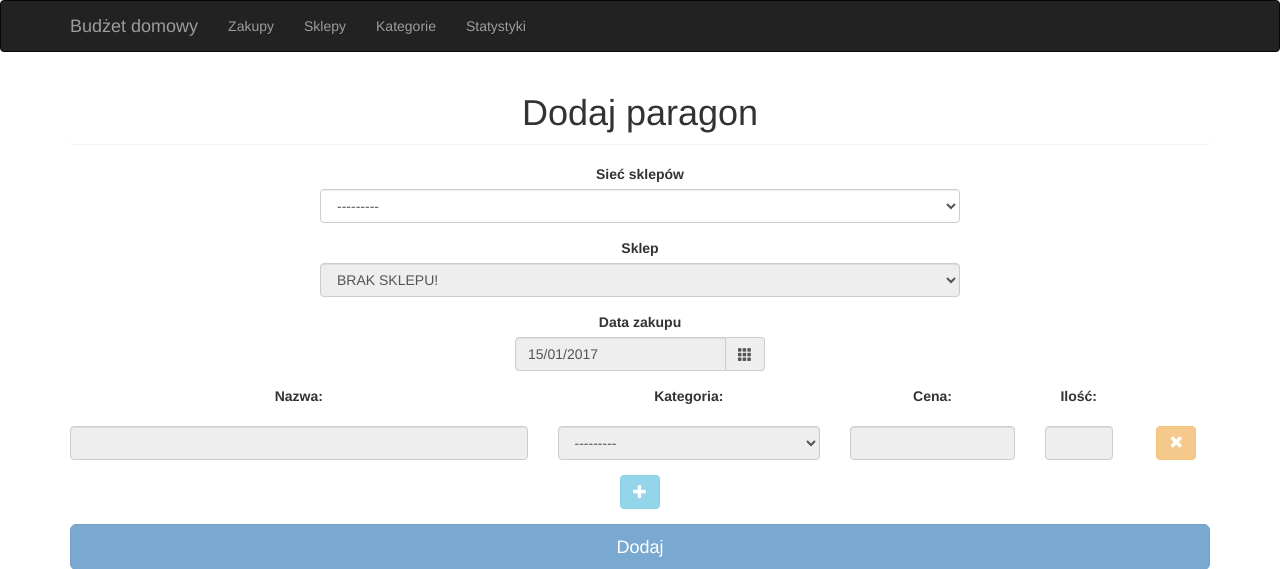
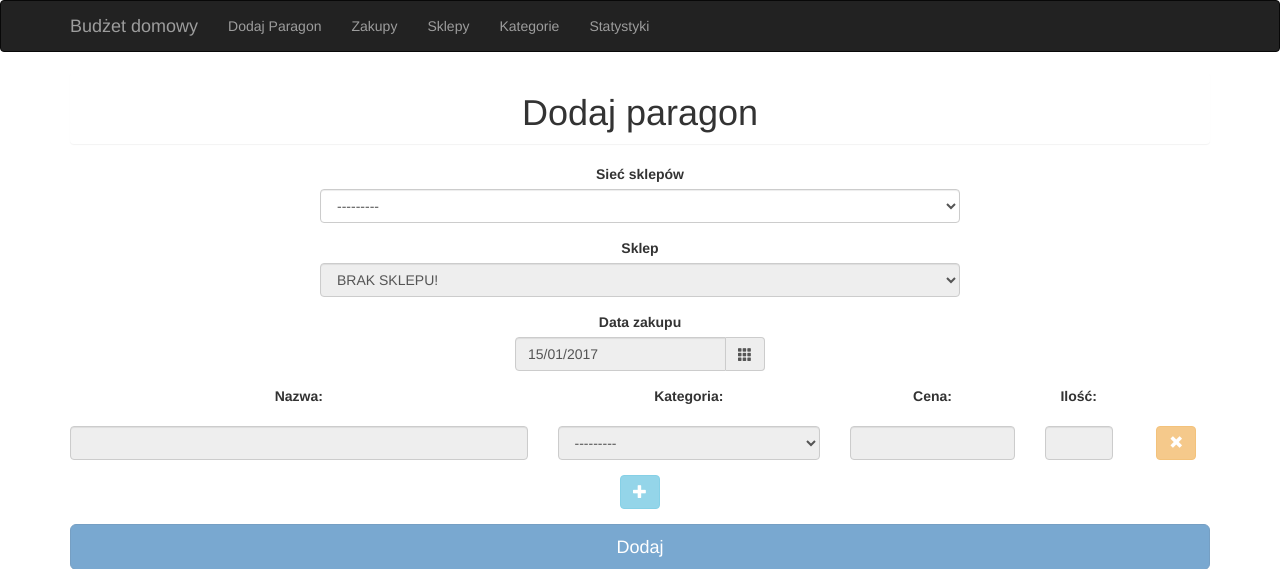
Before and after one commit to Nuurek/HomeBudget, a Django app: page /bills/create/ in a window 1280 px wide. Shown: the top 569 px of the page. Run offline with Django 3.2, Linux system fonts and the light colour scheme; data that the repository does not hold is empty; some libraries are stand-ins or nearby versions.

Commit message:
Fixed bug in categories view.

```diff
--- a/home_budget/forms.py
+++ b/home_budget/forms.py
@@ -68,7 +68,7 @@ class PurchaseRetrieveFormSet(PurchaseFormSet):
 
 CategoryFormSet = modelformset_factory(
     KategorieZakupu,
-    fields=('id', 'nazwa', 'czy_opcjonalny',),
+    fields=('nazwa', 'czy_opcjonalny',),
     extra=0,
     can_delete=True,
     widgets=get_categories_widgets(),
--- a/home_budget/urls.py
+++ b/home_budget/urls.py
@@ -6,7 +6,7 @@ from .views import (
 
 
 urlpatterns = [
-    url(r'^$', BillListView.as_view()),
+    url(r'^$', BillListView.as_view(), name="home"),
     url(r'^bills/create/$', BillCreateView.as_view(), name='bill_create'),
     url(
         r'^bills/(?P<pk>[0-9]+)',
--- a/home_budget/views.py
+++ b/home_budget/views.py
@@ -144,7 +144,10 @@ class CategoryListView(TemplateView):
         return self.render_to_response(context)
 
     def post(self, request, *args, **kwargs):
-        formset = CategoryFormSet(data=request.POST)
+        formset = CategoryFormSet(
+            data=request.POST,
+            queryset=KategorieZakupu.objects.all()
+        )
 
         context = {
             'formset': formset
@@ -181,9 +184,16 @@ class BrandListView(ListView):
         try:
             SieciSklepow.objects.create(nazwa=brand_name)
         except IntegrityError as error:
+            error_code = str(error).partition(':')[0].partition('-')[2]
+
+            error_messages = {
+                "01400": "Sieć sklepów musi posiadać nazwę.",
+                "00001": "Sieć sklepów o podanej nazwie już istnieje.",
+            }
+
             messages.error(
                 request,
-                'Sieć o podanej nazwie już istnieje.'
+                error_messages[error_code]
             )
             return HttpResponseRedirect(reverse('brands'))
         else:
@@ -272,10 +282,8 @@ class BrandDetailView(TemplateView):
 
     def change_brand_name(self, request):
         if request.POST['nazwa'] != self.brand_name:
-            print("Different names")
             print(self.brand_form)
             if self.brand_form.is_valid():
-                print("Valid")
                 new_brand = self.brand_form.save()
                 for shop in self.brand_shops:
                     shop.sieci_sklepow_nazwa = new_brand
--- a/templates/base.html
+++ b/templates/base.html
@@ -25,26 +25,29 @@
         <div class="container">
             <div class="navbar-header">
                 <button type="button" class="navbar-toggle" data-toggle="collapse" data-target=".navbar-collapse">
-        <span class="sr-only">Toggle navigation</span>
-        <span class="icon-bar"></span>
-        <span class="icon-bar"></span>
-        <span class="icon-bar"></span>
-        </button>
+                    <span class="sr-only">Toggle navigation</span>
+                    <span class="icon-bar"></span>
+                    <span class="icon-bar"></span>
+                    <span class="icon-bar"></span>
+                </button>
                 <a class="navbar-brand" href="/">Budżet domowy</a>
             </div>
             <div class="collapse navbar-collapse">
                 <ul class="nav navbar-nav">
-                    <li>
-                        <a href="/">Zakupy</a>
+                    <li class="nav-item">
+                        <a class="nav-link" href="{% url 'bill_create' %}">Dodaj Paragon</a>
+                    </li>
+                    <li class="nav-item">
+                        <a class="nav-link" href="{% url 'home' %}">Zakupy</a>
+                    </li>
+                    <li class="nav-item">
+                        <a class="nav-link" href="{% url 'brands' %}">Sklepy</a>
+                    </li>
+                    <li class="nav-item">
+                        <a class="nav-link" href="{% url 'categories' %}">Kategorie</a>
                     </li>
                     <li>
-                        <a href="{% url 'brands' %}">Sklepy</a>
-                    </li>
-                    <li>
-                        <a href="{% url 'categories' %}">Kategorie</a>
-                    </li>
-                    <li>
-                        <a href="">Statystyki</a>
+                        <a class="nav-link" href="">Statystyki</a>
                     </li>
                 </ul>
             </div>
```
